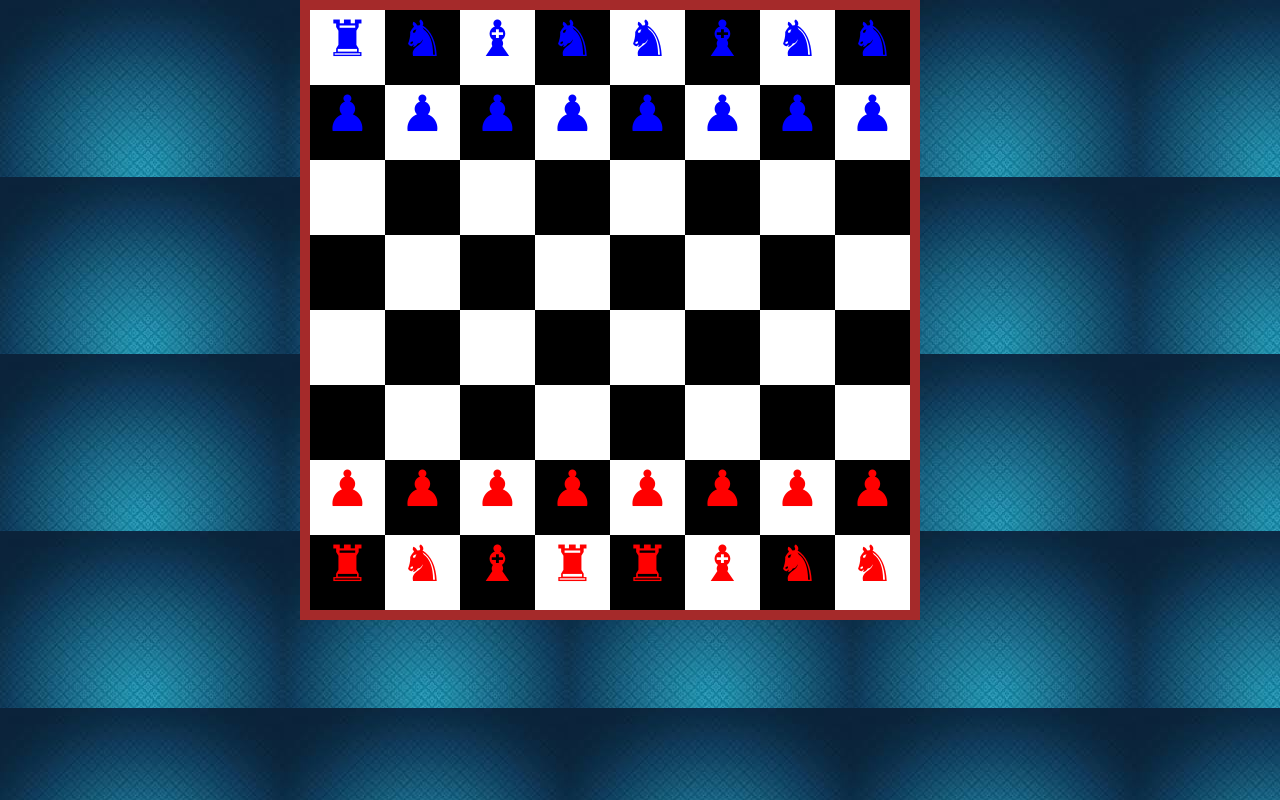
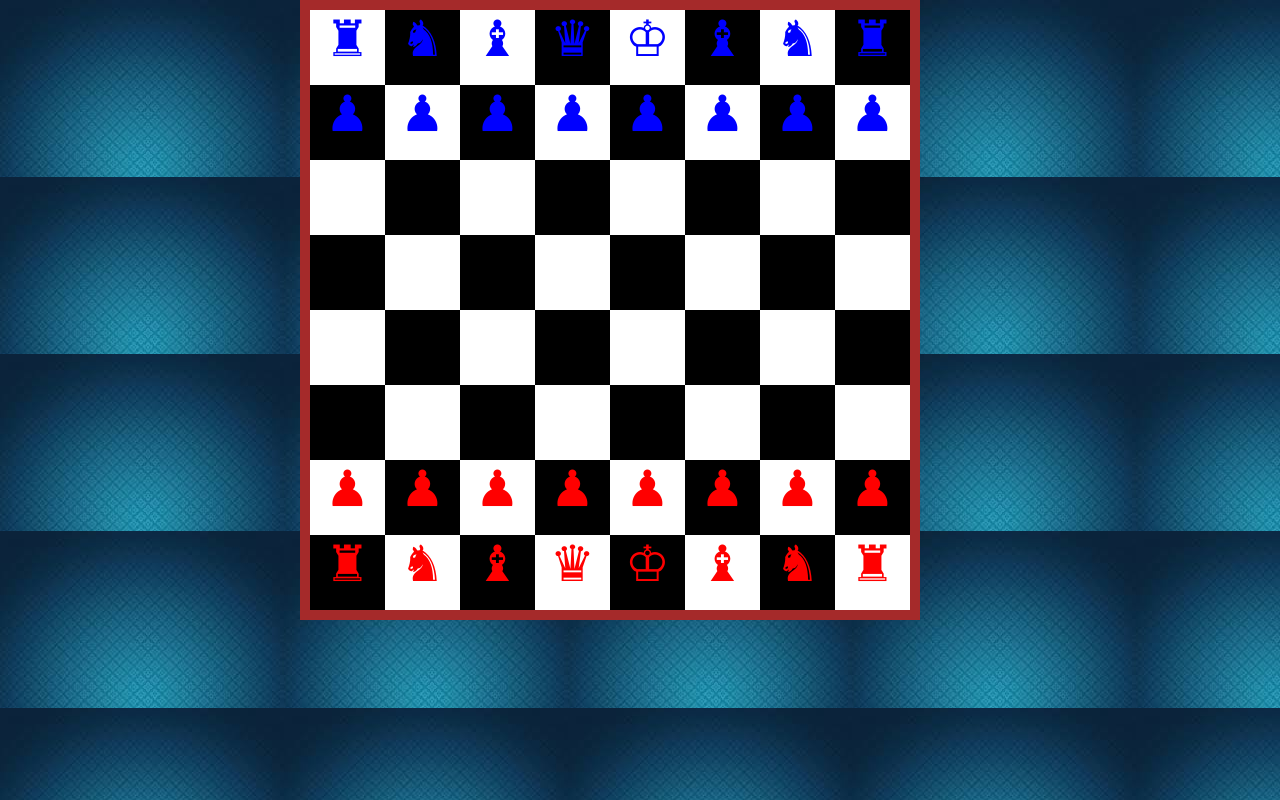
Before and after one commit to Academia-Hack-Promo2/w_9_d_42_ch19_aballera523, a plain HTML site: page index.html in a window 1280 px wide. Drawn offline with Linux system fonts and the light colour scheme.

Commit message:
Rey, Reina y Torre corregidos

```diff
--- a/index.html
+++ b/index.html
@@ -42,24 +42,24 @@
             <div class="negro">&#9821;</div>
         </div>
         <div class="linea4">
-            <div class="negro" style="color:blue">&#9822;</div>
+            <div class="negro" style="color:blue">&#9819;</div>
             <div class="blanco">&#9823;</div>
             <div class="negro"></div>
             <div class="blanco"></div>
             <div class="negro"></div>
             <div class="blanco"></div>
             <div class="negro">&#9823;</div>
-            <div class="blanco" style="color:red">&#9820;</div>
+            <div class="blanco" style="color:red">&#9819;</div>
         </div>
         <div class="linea5">
-            <div class="blanco">&#9822;</div>
+            <div class="blanco">&#9812;</div>
             <div class="negro" style="color:blue">&#9823;</div>
             <div class="blanco"></div>
             <div class="negro"></div>
             <div class="blanco"></div>
             <div class="negro"></div>
             <div class="blanco" style="color:red">&#9823;</div>
-            <div class="negro">&#9820;</div>
+            <div class="negro">&#9812;</div>
         </div>
         <div class="linea6">
             <div class="negro" style="color:blue">&#9821;</div>
@@ -82,14 +82,14 @@
             <div class="negro">&#9822;</div>
         </div>
         <div class="linea8">
-            <div class="negro" style="color:blue">&#9822;</div>
+            <div class="negro" style="color:blue">&#9820;</div>
             <div class="blanco">&#9823;</div>
             <div class="negro"></div>
             <div class="blanco"></div>
             <div class="negro"></div>
             <div class="blanco"></div>
             <div class="negro">&#9823;</div>
-            <div class="blanco" style="color:red">&#9822;</div>
+            <div class="blanco" style="color:red">&#9820;</div>
         </div>
     </div>
 </body>
```
